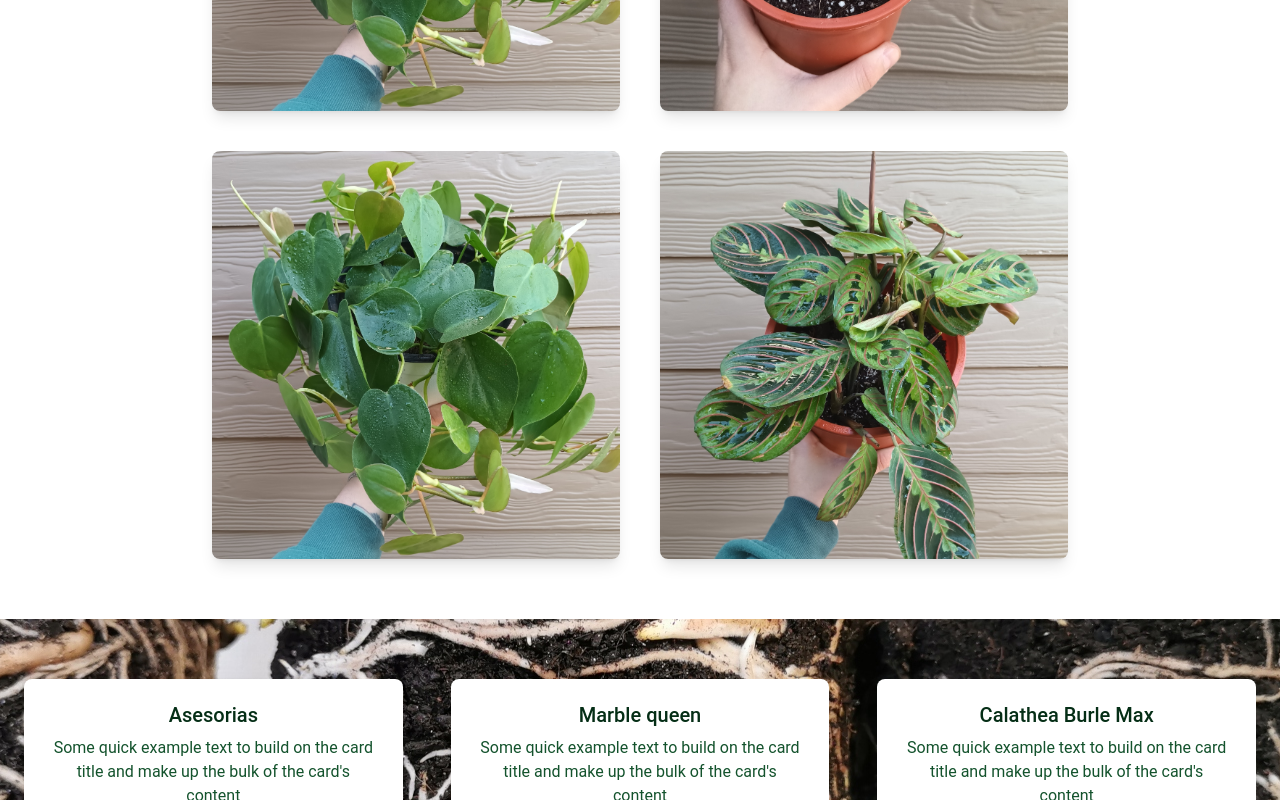
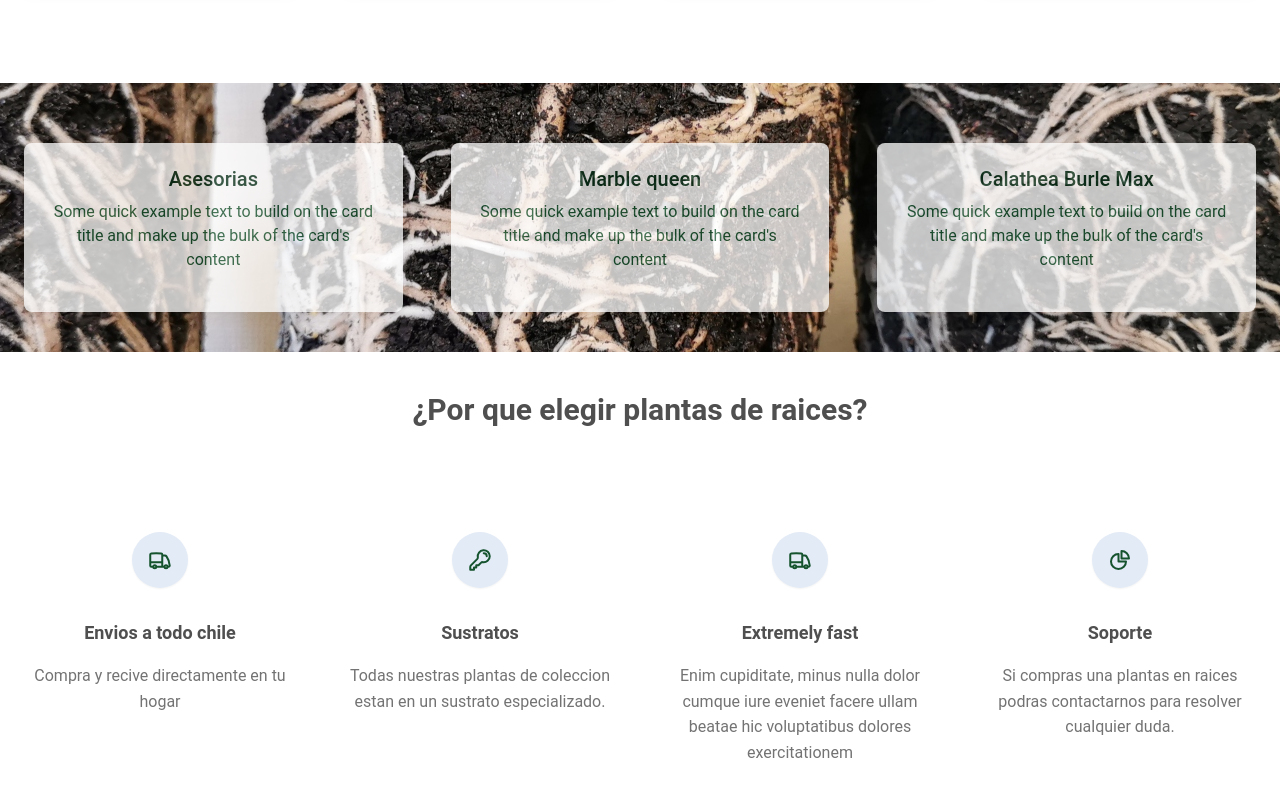
Before and after one commit to christiaansc/example-deploy-nextjs, a Next.js app: page / in a window 1280 px wide. Shown: the part 1160-1960 px from the top of the page. Built offline with nearby package versions, Linux system fonts and the light colour scheme; what tw-elements would draw is missing.

Commit message:
add section home

```diff
--- a/src/components/BannerTitle.tsx
+++ b/src/components/BannerTitle.tsx
@@ -3,7 +3,7 @@ import Link from "next/link"
 const BannerTitle = ({ titulo, descripcion }: any) => {
     return (
         <>
-            <section className=' flex flex-col h-[20vh] bg-cream  md:px-6 py-10 '>
+            <section className='bg-cream  md:px-6 py-10 '>
                 <h1 className='text-green-950 text-4xl text-center px-5'>{titulo}</h1>
                 <div>
                     <p className="text-base text-center">
--- a/src/components/CardServices.tsx
+++ b/src/components/CardServices.tsx
@@ -22,7 +22,6 @@ const CardServices = () => {
                 {
                     services.map((item, idx) => (
                         <div key={idx} className="block rounded-lg bg-white shadow-[0_2px_15px_-3px_rgba(0,0,0,0.07),0_10px_20px_-2px_rgba(0,0,0,0.04)] mt-5">
-
                             <div className="p-6">
                                 <h5
                                     className="mb-2 text-xl font-medium leading-tight text-green-950">
--- a/src/components/Footer.tsx
+++ b/src/components/Footer.tsx
@@ -26,10 +26,9 @@ const Footer = () => {
 
             <div
                 className="bg-green-950 w-full p-4 text-center">
-                © 2023 Copyright:
-                <a className="text-whitehite" href="/"
-                >Raices Chile.</a
-                >
+                © 2023 Copyright.
+                <Link className="text-whitehite px-2" href="/"
+                >Raices Chile.</Link >
             </div>
         </footer>
     )
--- a/src/components/Gallery.tsx
+++ b/src/components/Gallery.tsx
@@ -9,7 +9,11 @@ const Gallery = () => {
                 className="flex justify-center p-20">
                 <h1 className="text-5xl text-green-900 text-center">Descubre nuestras plantas de colección</h1>
             </div>
-            <div className="flex flex-wrap justify-center items-center pb-10">
+            {/* <div className="flex flex-wrap justify-center items-center pb-10">
+                <ImageGallery />
+            </div> */}
+
+            <div className='grid lg:grid-cols-4 md:grid-cols-2 items-center justify-center mb-20'>
                 <ImageGallery />
             </div>
         </section>
--- a/src/components/ImageGallery.tsx
+++ b/src/components/ImageGallery.tsx
@@ -30,7 +30,7 @@ const ImageGallery = () => {
                             width={1000}
                             height={1000}
                             src={item.path}
-                            className="h-auto max-w-full rounded-lg align-middle leading-none shadow-lg "
+                            className="h-auto max-w-full rounded-lg align-middle leading-none shadow-lg hover:scale-110 "
                             alt="Image - Gallery"
                             priority/>
                     </figure>
--- a/src/components/Servicios.tsx
+++ b/src/components/Servicios.tsx
@@ -5,9 +5,81 @@ const Servicios = () => {
         <section >
 
             <div className="bg-auto bg-no-repeat bg-center bg-fixed  mx-auto md:px-6 bg-green-800 p-10 bg-banner-title mb-10">
-                <section className="mb-32 text-center">
-                    <div className="grid lg:grid-cols-3 lg:gap-x-12 transition duration-300 delay-150 hover:delay-300">
+                <section className="mb-15 text-center">
+                    <div className="grid lg:grid-cols-3 lg:gap-x-12  opacity-75">
                         <CardServices />
+                    </div>
+                </section>
+            </div>
+            <div className="container my-10 mx-auto md:px-6">
+                <section className="text-center justify-center">
+                    <div className="flex justify-center mb-20">
+                        <div className="max-w-[700px] text-center">
+                            <h2 className="mb-6 text-center text-3xl font-bold">
+                                ¿Por que elegir plantas de raices?
+                            </h2>
+
+                        </div>
+                    </div>
+
+                    <div className="grid gap-x-6 md:grid-cols-2 lg:grid-cols-4 lg:gap-x-12">
+                        <div className="mb-12 lg:mb-0">
+                            <div className="mb-6 inline-block rounded-full bg-primary-100 p-4 text-green-900 shadow-sm">
+                            <svg xmlns="http://www.w3.org/2000/svg" fill="none" viewBox="0 0 24 24" strokeWidth="2"
+                                    stroke="currentColor" className="h-6 w-6">
+                                    <path strokeLinecap="round" strokeLinejoin="round"
+                                        d="M8.25 18.75a1.5 1.5 0 01-3 0m3 0a1.5 1.5 0 00-3 0m3 0h6m-9 0H3.375a1.125 1.125 0 01-1.125-1.125V14.25m17.25 4.5a1.5 1.5 0 01-3 0m3 0a1.5 1.5 0 00-3 0m3 0h1.125c.621 0 1.129-.504 1.09-1.124a17.902 17.902 0 00-3.213-9.193 2.056 2.056 0 00-1.58-.86H14.25M16.5 18.75h-2.25m0-11.177v-.958c0-.568-.422-1.048-.987-1.106a48.554 48.554 0 00-10.026 0 1.106 1.106 0 00-.987 1.106v7.635m12-6.677v6.677m0 4.5v-4.5m0 0h-12" />
+                                </svg>
+                            </div>
+                            <h5 className="mb-4 text-lg font-bold">Envios a todo chile</h5>
+                            <p className="text-neutral-500 dark:text-neutral-300">
+                                Compra y recive directamente en tu hogar
+                            </p>
+                        </div>
+
+                        <div className="mb-12 lg:mb-0">
+                            <div className="mb-6 inline-block rounded-full bg-primary-100 p-4 text-green-900 shadow-sm">
+                                <svg xmlns="http://www.w3.org/2000/svg" fill="none" viewBox="0 0 24 24" strokeWidth="2"
+                                    stroke="currentColor" className="h-6 w-6">
+                                    <path strokeLinecap="round" strokeLinejoin="round"
+                                        d="M15.75 5.25a3 3 0 013 3m3 0a6 6 0 01-7.029 5.912c-.563-.097-1.159.026-1.563.43L10.5 17.25H8.25v2.25H6v2.25H2.25v-2.818c0-.597.237-1.17.659-1.591l6.499-6.499c.404-.404.527-1 .43-1.563A6 6 0 1121.75 8.25z" />
+                                </svg>
+                            </div>
+                            <h5 className="mb-4 text-lg font-bold">Sustratos</h5>
+                            <p className="text-neutral-500 dark:text-neutral-300">
+                                Todas nuestras plantas de coleccion estan en un sustrato especializado.
+                            </p>
+                        </div>
+
+                        <div className="mb-12 md:mb-0">
+                            <div className="mb-6 inline-block rounded-full bg-primary-100 p-4 text-green-900 shadow-sm">
+                                <svg xmlns="http://www.w3.org/2000/svg" fill="none" viewBox="0 0 24 24" strokeWidth="2"
+                                    stroke="currentColor" className="h-6 w-6">
+                                    <path strokeLinecap="round" strokeLinejoin="round"
+                                        d="M8.25 18.75a1.5 1.5 0 01-3 0m3 0a1.5 1.5 0 00-3 0m3 0h6m-9 0H3.375a1.125 1.125 0 01-1.125-1.125V14.25m17.25 4.5a1.5 1.5 0 01-3 0m3 0a1.5 1.5 0 00-3 0m3 0h1.125c.621 0 1.129-.504 1.09-1.124a17.902 17.902 0 00-3.213-9.193 2.056 2.056 0 00-1.58-.86H14.25M16.5 18.75h-2.25m0-11.177v-.958c0-.568-.422-1.048-.987-1.106a48.554 48.554 0 00-10.026 0 1.106 1.106 0 00-.987 1.106v7.635m12-6.677v6.677m0 4.5v-4.5m0 0h-12" />
+                                </svg>
+                            </div>
+                            <h5 className="mb-4 text-lg font-bold">Extremely fast</h5>
+                            <p className="text-neutral-500 dark:text-neutral-300">
+                                Enim cupiditate, minus nulla dolor cumque iure eveniet facere
+                                ullam beatae hic voluptatibus dolores exercitationem
+                            </p>
+                        </div>
+
+                        <div className="mb-12 md:mb-0">
+                            <div className="mb-6 inline-block rounded-full bg-primary-100 p-4 text-green-900 shadow-sm">
+                                <svg xmlns="http://www.w3.org/2000/svg" fill="none" viewBox="0 0 24 24" strokeWidth="2"
+                                    stroke="currentColor" className="h-6 w-6">
+                                    <path strokeLinecap="round" strokeLinejoin="round" d="M10.5 6a7.5 7.5 0 107.5 7.5h-7.5V6z" />
+                                    <path strokeLinecap="round" strokeLinejoin="round" d="M13.5 10.5H21A7.5 7.5 0 0013.5 3v7.5z" />
+                                </svg>
+                            </div>
+                            <h5 className="mb-4 text-lg font-bold">Soporte</h5>
+                            <p className="text-neutral-500 dark:text-neutral-300">
+                                Si compras una plantas en raices podras  contactarnos para resolver cualquier duda.
+
+                            </p>
+                        </div>
                     </div>
                 </section>
             </div>
```
